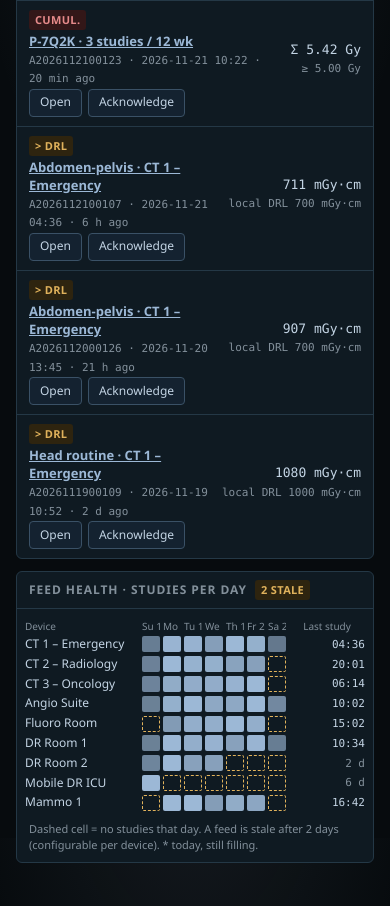
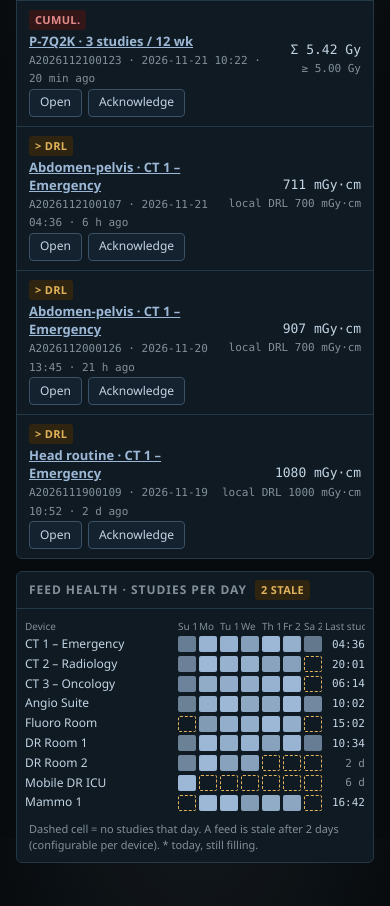
Before and after one commit to cstroie/dosetrail, a plain HTML site: page dosimetrix/web/index.html in a window 390 px wide. Shown: the part 850-1756 px from the top of the page. Drawn offline with Linux system fonts and the light colour scheme.

Commit message:
Feed panel: wider device column (no wrap), narrower last-study column
Co-Authored-By: Claude Sonnet 5.5 <noreply@anthropic.com>

```diff
--- a/dosimetrix/web/assets/css/components.css
+++ b/dosimetrix/web/assets/css/components.css
@@ -131,8 +131,9 @@ dx-chart { display: block; min-width: 0; }
 .queue .m { font-size: var(--fs-xs); color: var(--muted); }
 .queue .v { font-family: var(--font-mono); text-align: right; }
 .queue .acts { grid-column: 2 / 4; display: flex; gap: 6px; }
-.feed { display: grid; grid-template-columns: minmax(70px, 1fr) repeat(7, minmax(16px, 30px)) minmax(76px, max-content); gap: 4px; padding: 10px 12px; align-items: center; font-size: var(--fs-sm); }
+.feed { display: grid; grid-template-columns: minmax(120px, max-content) repeat(7, minmax(16px, 30px)) minmax(40px, max-content); gap: 4px; padding: 10px 12px; align-items: center; font-size: var(--fs-sm); }
 .feed > * { min-width: 0; }
+.feed [role=rowheader] { white-space: nowrap; overflow: hidden; text-overflow: ellipsis; }
 .feed .hd { font-size: 10px; white-space: nowrap; overflow: hidden; color: var(--muted); text-align: center; }
 .feed .c { height: 16px; border-radius: 2px; background: var(--seq); }
 .feed .c.zero { background: none; border: 1px dashed var(--warn); }
@@ -214,7 +215,7 @@ dx-chart { display: block; min-width: 0; }
 
 /* ---------- phone: overview leads with lookup and alerts ---------- */
 @media (max-width: 575.98px) {
-  .feed { grid-template-columns: minmax(90px, 1fr) repeat(7, 18px) 76px; gap: 3px; padding: 10px 8px; }
+  .feed { grid-template-columns: minmax(100px, 1fr) repeat(7, 18px) 40px; gap: 3px; padding: 10px 8px; }
   .queue li { grid-template-columns: 1fr auto; }
   .queue li > .tag { grid-column: 1 / -1; }
   .queue li > span:nth-child(4) { display: none; }
```
